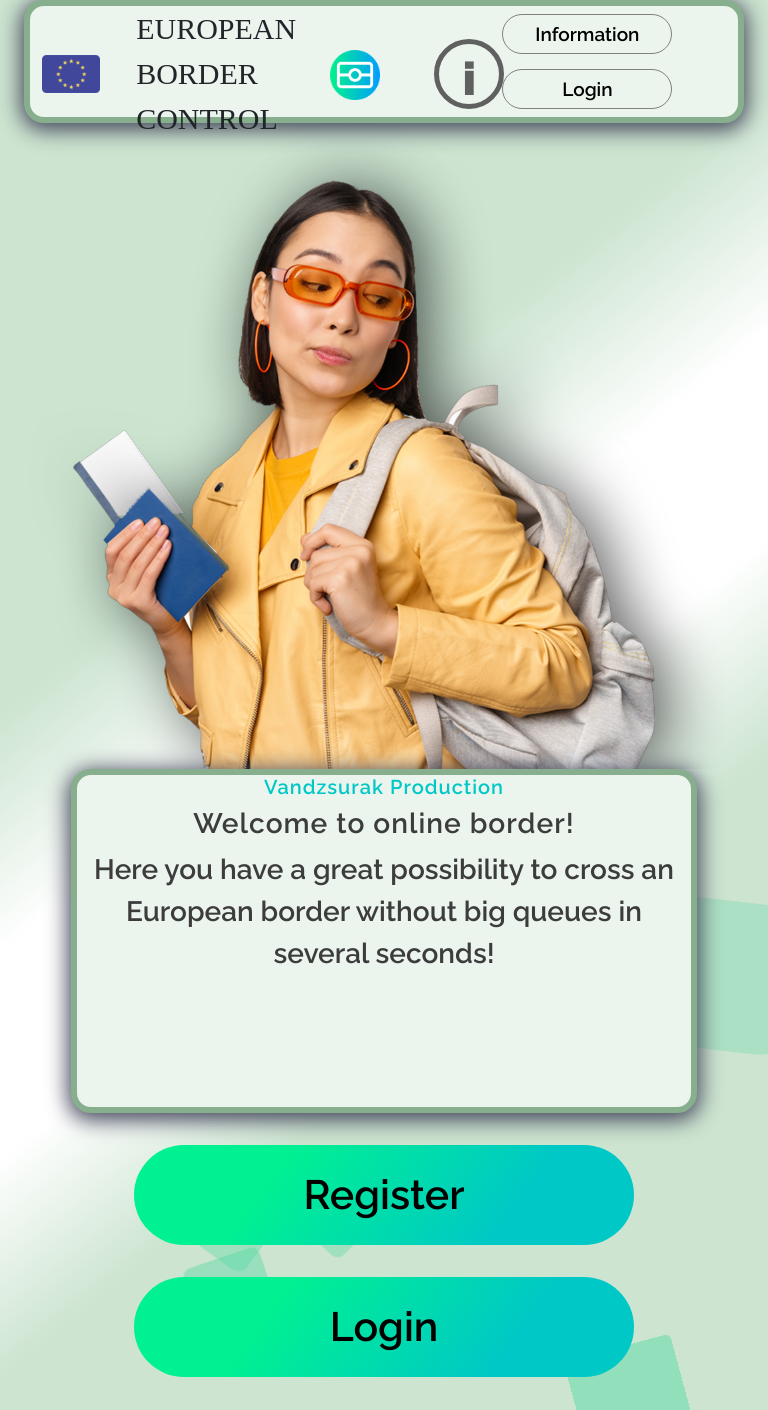
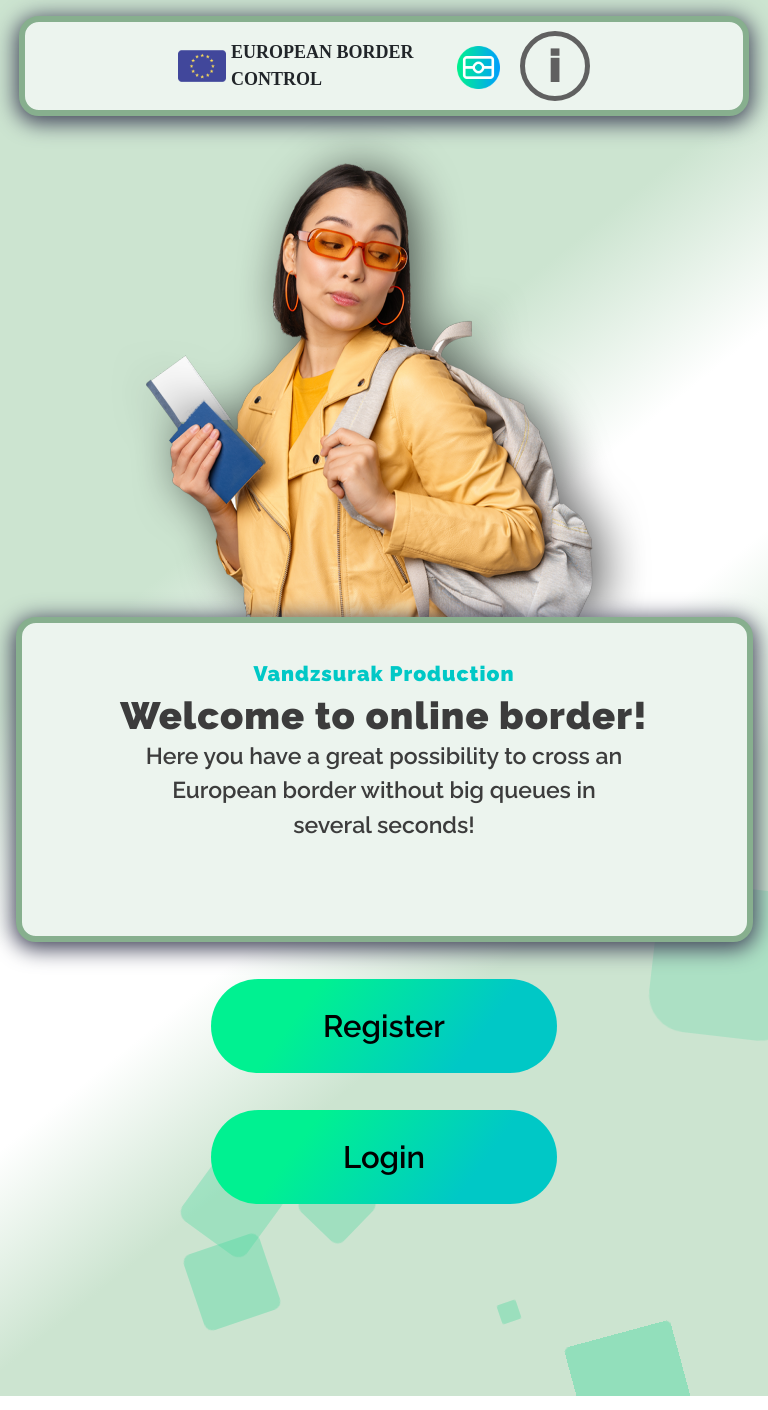
Before and after one commit to kiril-vandzsurak/european-online-border, a React (Create React App) app: page / in a window 768 px wide. Built offline with nearby package versions, Linux system fonts and the light colour scheme; a web font is replaced by a local one.

Commit message:
adding bootstrap

```diff
--- a/src/components/WelcomePage/WelcomePage.module.css
+++ b/src/components/WelcomePage/WelcomePage.css
@@ -116,98 +116,54 @@
   top: 0;
 }
 
-.upperNavbar {
-  width: 100%;
-  height: 85px;
-}
-
-.rowDirection {
-  display: flex;
-  flex-direction: row;
-  margin-left: 60px;
-  height: 111px;
-  align-items: center;
-}
-
-.labelName {
+.mainText {
+  display: block;
+  margin-inline: 5px;
   font-size: 33px;
-  margin-inline: 10px;
   font-family: "Phudu", cursive;
 }
 
-.containerWelcome {
-  flex-direction: row;
-  display: flex;
-  justify-content: space-between;
-}
-
-.buttonsRow {
-  align-items: center;
-  display: flex;
-  margin-right: 30px;
-}
-
-.buttonsRow button {
-  height: 40px;
-  width: 170px;
-  border: 1px grey solid;
-  border-radius: 50px;
-  background-color: transparent;
-  margin-inline: 10px;
-  font-family: "Raleway", sans-serif;
-  font-size: 19px;
-}
-
-/* .buttonAppearance {
-  height: 40px;
-  width: 170px;
-  border: 1px grey solid;
-  border-radius: 50px;
-  background-color: transparent;
-  margin-inline: 10px;
-  font-family: "Raleway", sans-serif;
-  font-size: 19px;
-  cursor: pointer;
-} */
-
-.rowBottom {
-  display: flex;
-  flex-direction: row;
+.welcomeLady {
+  width: 749px;
+  height: 663px;
+  position: relative;
+  z-index: 1;
 }
 
 .mainTextStyling {
   text-align: center;
   position: relative;
   top: 99px;
-  right: 149px;
+  right: 90px;
   z-index: 1;
 }
 
-h5,
-h2 {
+.WelcomeH5 {
   font-family: "Raleway", sans-serif;
   margin: 0;
   letter-spacing: 1px;
+  color: rgb(0, 200, 198);
+  font-size: 27px;
+  font-weight: 900;
 }
 
-h5 {
-  color: rgb(0, 200, 198);
-  font-size: 29px;
+.WelcomeH2 {
+  font-family: "Raleway", sans-serif;
+  margin: 0;
+  letter-spacing: 1px;
+  font-size: 45px;
+  color: rgb(60, 60, 60);
+  margin-top: 7px;
+  font-weight: 900;
 }
 
-h2 {
-  font-size: 55px;
+.WelcomeP {
   color: rgb(60, 60, 60);
-  margin-top: 7px;
-}
-
-p {
-  color: rgb(60, 60, 60);
-  font-size: 35px;
+  font-size: 31px;
   font-family: "Raleway", sans-serif;
 }
 
-.mainTextStyling button {
+.downButtonsWelcome {
   height: 66px;
   width: 262px;
   font-family: "Raleway", sans-serif;
@@ -221,58 +177,33 @@ p {
   );
   font-size: 20px;
   cursor: pointer;
-  /* animation-name: example;
-  animation-duration: 5s; */
+  margin-top: 17px;
 }
 
-.womanImg > img {
-  display: block;
-  width: 749px;
-  height: 657px;
-  margin-top: 3px;
-  position: relative;
-  z-index: 1;
-}
-
-/* @keyframes example {
-  from {
-    background: rgb(0, 241, 145);
-    background: linear-gradient(
-      126deg,
-      rgba(0, 241, 145, 1) 27%,
-      rgba(0, 200, 198, 1) 75%
-    );
-  }
-  to {
-    background: rgb(0, 241, 145);
-    background: linear-gradient(
-      -126deg,
-      rgba(0, 241, 145, 1) 27%,
-      rgba(0, 200, 198, 1) 75%
-    );
-  }
-} */
-
-.mainTextStyling button:hover {
+.downButtonsWelcome:hover {
   border: 2px black solid;
 }
 
-.buttonAppearance:hover {
-  border: 2px black solid;
+.mainLabel {
+  display: flex;
+  align-items: center;
 }
 
-/* background: rgb(0,241,145);
-background: linear-gradient(307deg, rgba(0,241,145,1) 27%, rgba(0,200,198,1) 75%); */
+.navButtons {
+  margin-top: 20px;
+  display: flex;
+  justify-content: end;
+}
+
+.btnCol {
+  display: block;
+}
 
 .smallInfo {
-  border-radius: 50%;
   margin-left: 20px;
-  border: 5px #606060 solid;
   width: 70px;
   height: 70px;
   text-align: center;
-  background-color: transparent;
-  display: none;
 }
 
 .smallInfo span {
@@ -281,29 +212,44 @@ background: linear-gradient(307deg, rgba(0,241,145,1) 27%, rgba(0,200,198,1) 75%
   display: block;
   font-family: "Raleway", sans-serif;
   font-weight: 900;
+  position: relative;
+  top: 50%;
+  transform: translateY(-50%);
 }
 
-.mobileButtons {
+.mobileLoginButton {
   display: none;
 }
 
-/* Extra Small */
-@media only screen and (max-width: 576px) {
-  .labelName {
-    font-size: 23px;
+/* response mt-2 d-flex justify-content-end */
+
+/* Extra small devices (portrait phones, less than 576px) */
+@media (max-width: 576px) {
+  .navButtons {
+    display: none;
   }
 
-  .rowDirection {
-    margin-left: 0px;
+  .btnCol {
+    display: none;
   }
 
-  .buttonsRow {
-    display: none;
+  .upperNavMobile {
+    justify-content: center;
   }
-  .containerWelcome {
-    justify-content: center;
+  .smallInfo {
+    display: block !important;
+    height: 42px;
+    width: 42px;
+  }
+
+  .smallInfo > span {
+    font-size: 27px;
+  }
+
+  .mobileVersionNav {
     border: 6px #87af8e solid;
     border-radius: 20px;
+    height: 100px;
     background-color: #ecf4ee;
     z-index: 1;
     position: relative;
@@ -311,20 +257,10 @@ background: linear-gradient(307deg, rgba(0,241,145,1) 27%, rgba(0,200,198,1) 75%
     -moz-box-shadow: 0px 4px 21px 3px rgba(66, 68, 90, 1);
     box-shadow: 0px 4px 21px 3px rgba(66, 68, 90, 1);
   }
-  .smallInfo {
-    display: block;
-  }
 
-  .womanImg > img {
-    width: 335px;
-    height: 316px;
-    left: 50%;
-    transform: translateX(-50%);
-    margin-top: 34px;
-  }
-
-  .rowBottom {
-    flex-direction: column;
+  .centerMobileWelcome {
+    display: flex;
+    justify-content: center;
   }
 
   .mainTextStyling {
@@ -332,18 +268,13 @@ background: linear-gradient(307deg, rgba(0,241,145,1) 27%, rgba(0,200,198,1) 75%
     right: 0px;
   }
 
-  .pcVersion {
-    display: none;
-  }
-
-  .mobileButtons {
-    display: flex;
-    flex-direction: column;
+  .background {
+    height: 874px;
   }
 
   .downInfo {
-    width: 90%;
-    height: 208px;
+    width: 307px;
+    height: 244px;
     margin-inline: auto;
     border: 6px #87af8e solid;
     border-radius: 20px;
@@ -355,49 +286,77 @@ background: linear-gradient(307deg, rgba(0,241,145,1) 27%, rgba(0,200,198,1) 75%
     box-shadow: 0px 4px 21px 3px rgba(66, 68, 90, 1);
   }
 
-  h2 {
-    font-size: 22px;
-    margin-top: 17px;
-  }
-
-  h5 {
-    margin-top: 26px;
+  .WelcomeH5 {
+    margin-top: 38px;
     font-size: 21px;
   }
 
-  p {
-    font-size: 16px;
+  .WelcomeH2 {
+    font-size: 22px;
   }
 
-  .background {
-    height: 915px;
+  .WelcomeP {
+    font-size: 14px;
   }
 
-  .mainTextStyling button {
-    margin-inline: auto;
-    width: 344px;
-    height: 82px;
-    font-size: 29px;
+  .downButtonsWelcome {
+    height: 69px;
+    width: 294px;
+    font-size: 31px;
+    margin-top: 37px;
   }
 
-  .mobileVersion {
-    margin-top: 32px;
+  .mobileDownButtonsWelcome {
+    display: flex;
+    flex-direction: column;
+  }
+
+  .mobileLoginButton {
+    display: inline-block;
+  }
+
+  .mainText {
+    font-size: 14px;
+    font-weight: 900;
+    width: 115px !important;
+  }
+
+  .logoSmallEuro {
+    width: 48px !important;
+    height: 48px !important;
+  }
+
+  .logoSmallBio {
+    width: 43px !important;
+    height: 43px !important;
+  }
+
+  .welcomeLady {
+    width: 268px;
+    height: 258px;
   }
 }
 
-/* Small <-> Medium */
 @media only screen and (min-width: 576px) and (max-width: 768px) {
-  .labelName {
-    font-size: 22px;
+  .navButtons {
+    display: none;
   }
 
-  .buttonsRow {
+  .btnCol {
     display: none;
   }
-  .containerWelcome {
+
+  .upperNavMobile {
     justify-content: center;
+  }
+  .smallInfo {
+    display: block !important;
+  }
+
+  .mobileVersionNav {
     border: 6px #87af8e solid;
     border-radius: 20px;
+    height: 100px;
     background-color: #ecf4ee;
     z-index: 1;
     position: relative;
@@ -405,20 +364,10 @@ background: linear-gradient(307deg, rgba(0,241,145,1) 27%, rgba(0,200,198,1) 75%
     -moz-box-shadow: 0px 4px 21px 3px rgba(66, 68, 90, 1);
     box-shadow: 0px 4px 21px 3px rgba(66, 68, 90, 1);
   }
-  .smallInfo {
-    display: block;
-  }
 
-  .womanImg > img {
-    width: 542px;
-    height: 471px;
-    left: 50%;
-    transform: translateX(-50%);
-    margin-top: 34px;
-  }
-
-  .rowBottom {
-    flex-direction: column;
+  .centerMobileWelcome {
+    display: flex;
+    justify-content: center;
   }
 
   .mainTextStyling {
@@ -426,18 +375,13 @@ background: linear-gradient(307deg, rgba(0,241,145,1) 27%, rgba(0,200,198,1) 75%
     right: 0px;
   }
 
-  .pcVersion {
-    display: none;
-  }
-
-  .mobileButtons {
-    display: flex;
-    flex-direction: column;
+  .background {
+    height: 1257px;
   }
 
   .downInfo {
-    width: 90%;
-    height: 304px;
+    width: 534px;
+    height: 325px;
     margin-inline: auto;
     border: 6px #87af8e solid;
     border-radius: 20px;
@@ -449,51 +393,78 @@ background: linear-gradient(307deg, rgba(0,241,145,1) 27%, rgba(0,200,198,1) 75%
     box-shadow: 0px 4px 21px 3px rgba(66, 68, 90, 1);
   }
 
-  h2 {
-    font-size: 35px;
-    margin-top: 19px;
+  .WelcomeH5 {
+    margin-top: 38px;
+    font-size: 21px;
   }
 
-  h5 {
-    margin-top: 50px;
+  .WelcomeH2 {
+    font-size: 38px;
   }
 
-  p {
+  .WelcomeP {
     font-size: 23px;
   }
 
-  .background {
-    height: 1196px;
+  .downButtonsWelcome {
+    height: 94px;
+    width: 346px;
+    font-size: 31px;
+    margin-top: 37px;
   }
 
-  .mainTextStyling button {
-    margin-inline: auto;
-    width: 384px;
-    height: 81px;
-    font-size: 30px;
+  .mobileDownButtonsWelcome {
+    display: flex;
+    flex-direction: column;
   }
 
-  .mobileVersion {
-    margin-top: 49px;
+  .mobileLoginButton {
+    display: inline-block;
+  }
+
+  .mainText {
+    font-size: 18px;
+    font-weight: 900;
+    width: 221px !important;
+  }
+
+  .logoSmallEuro {
+    width: 48px !important;
+    height: 48px !important;
+  }
+
+  .logoSmallBio {
+    width: 43px !important;
+    height: 43px !important;
+  }
+
+  .welcomeLady {
+    width: 559px;
+    height: 501px;
   }
 }
 
-@media only screen and (min-width: 768px) and (max-width: 888px) {
-  .labelName {
-    font-size: 30px;
-    width: 364px;
-  }
-}
-
-/* Medium <-> Large */
+/* Small devices (landscape phones, less than 768px) */
 @media only screen and (min-width: 768px) and (max-width: 992px) {
-  .buttonsRow {
+  .navButtons {
     display: none;
   }
-  .containerWelcome {
+
+  .btnCol {
+    display: none;
+  }
+
+  .upperNavMobile {
     justify-content: center;
+  }
+  .smallInfo {
+    display: block !important;
+  }
+
+  .mobileVersionNav {
     border: 6px #87af8e solid;
     border-radius: 20px;
+    height: 100px;
     background-color: #ecf4ee;
     z-index: 1;
     position: relative;
@@ -501,20 +472,10 @@ background: linear-gradient(307deg, rgba(0,241,145,1) 27%, rgba(0,200,198,1) 75%
     -moz-box-shadow: 0px 4px 21px 3px rgba(66, 68, 90, 1);
     box-shadow: 0px 4px 21px 3px rgba(66, 68, 90, 1);
   }
-  .smallInfo {
-    display: block;
-  }
 
-  .womanImg > img {
-    width: 728px;
-    height: 650px;
-    left: 50%;
-    transform: translateX(-50%);
-    margin-top: 34px;
-  }
-
-  .rowBottom {
-    flex-direction: column;
+  .centerMobileWelcome {
+    display: flex;
+    justify-content: center;
   }
 
   .mainTextStyling {
@@ -522,18 +483,13 @@ background: linear-gradient(307deg, rgba(0,241,145,1) 27%, rgba(0,200,198,1) 75%
     right: 0px;
   }
 
-  .pcVersion {
-    display: none;
-  }
-
-  .mobileButtons {
-    display: flex;
-    flex-direction: column;
+  .background {
+    height: 1396px;
   }
 
   .downInfo {
-    width: 90%;
-    height: 344px;
+    width: 737px;
+    height: 325px;
     margin-inline: auto;
     border: 6px #87af8e solid;
     border-radius: 20px;
@@ -545,63 +501,74 @@ background: linear-gradient(307deg, rgba(0,241,145,1) 27%, rgba(0,200,198,1) 75%
     box-shadow: 0px 4px 21px 3px rgba(66, 68, 90, 1);
   }
 
-  h2 {
-    font-size: 42px;
-    margin-top: 19px;
+  .WelcomeH5 {
+    margin-top: 38px;
   }
 
-  h5 {
-    margin-top: 56px;
+  .downButtonsWelcome {
+    height: 94px;
+    width: 346px;
+    font-size: 31px;
+    margin-top: 37px;
   }
 
-  p {
-    font-size: 28px;
+  .mobileDownButtonsWelcome {
+    display: flex;
+    flex-direction: column;
   }
 
-  .background {
-    height: 1410px;
-  }
-
-  .mainTextStyling button {
-    margin-inline: auto;
-    width: 500px;
-    height: 100px;
-    font-size: 41px;
-  }
-
-  .mobileVersion {
-    margin-top: 32px;
+  .mobileLoginButton {
+    display: inline-block;
   }
 }
 
-/* Large <-> Extra Large */
+/* response */
+
+/* Medium devices (tablets, less than 992px) */
 @media only screen and (min-width: 992px) and (max-width: 1200px) {
   .mainTextStyling {
-    right: 82px;
+    right: 0px;
+    top: 193px;
   }
-  h5 {
+  .WelcomeH5 {
     font-size: 20px;
   }
-  h2 {
-    font-size: 46px;
+  .WelcomeH2 {
+    font-size: 38px;
   }
-  p {
-    font-size: 25px;
+  .WelcomeP {
+    font-size: 21px;
   }
 
-  .womanImg > img {
-    height: 656px;
-    width: 713px;
+  .welcomeLady {
+    height: 663px;
+    width: 725px;
+    position: relative;
+    right: 65px;
   }
 
-  .labelName {
+  .mainText {
     width: 265px;
+  }
+
+  .colWidth {
+    width: 50% !important;
   }
 }
 
-/* Extra Large */
-@media only screen and (min-width: 1200px) {
-  .labelName {
+@media (min-width: 1200px) and (max-width: 1285px) {
+  .mainTextStyling {
+    right: -15px;
+  }
+
+  .WelcomeP {
+    font-size: 26px;
+  }
+}
+
+/* Large devices (desktops, less than 1200px) */
+@media (max-width: 1285px) {
+  .mainText {
     width: 399px;
   }
 }
--- a/src/components/WelcomePage/WelcomePage.jsx
+++ b/src/components/WelcomePage/WelcomePage.jsx
@@ -2,12 +2,13 @@ import Container from "react-bootstrap/Container";
 import Row from "react-bootstrap/Row";
 import Col from "react-bootstrap/Col";
 import { Link } from "react-router-dom";
-import styles from "./WelcomePage.module.css";
+import Button from "react-bootstrap/Button";
+import "./WelcomePage.css";
 
 const WelcomePage = () => {
   return (
-    <div className={styles.background}>
-      <div className={styles.circles}>
+    <div className="background">
+      <div className="circles">
         <div></div>
         <div></div>
         <div></div>
@@ -19,11 +20,12 @@ const WelcomePage = () => {
         <div></div>
         <div></div>
       </div>
-      <div className={styles.upperNavbar}>
-        <Container className={styles.containerWelcome}>
-          <Row className={styles.rowDirection}>
-            <Col>
+      <Container style={{ width: "95%" }} fluid>
+        <Row className="mt-3 mobileVersionNav">
+          <Col className="d-flex align-items-center upperNavMobile">
+            <div className="mainLabel">
               <img
+                className="logoSmallEuro"
                 style={{
                   display: "block",
                   width: "58px",
@@ -32,10 +34,9 @@ const WelcomePage = () => {
                 src={window.location.origin + "/european-union.png"}
                 alt="img"
               />
-            </Col>
-            <Col className={styles.labelName}>EUROPEAN BORDER CONTROL</Col>
-            <Col>
+              <span className="mainText">EUROPEAN BORDER CONTROL</span>
               <img
+                className="logoSmallBio"
                 style={{
                   display: "block",
                   width: "50px",
@@ -45,54 +46,82 @@ const WelcomePage = () => {
                 src={window.location.origin + "/biometry.png"}
                 alt="img"
               />
+            </div>
+            <Button
+              style={{
+                display: "none",
+                borderRadius: "50%",
+                border: "5px #606060 solid",
+              }}
+              variant="outline-dark"
+              className="smallInfo"
+            >
+              <span>i</span>
+            </Button>
           </Col>
-            <Col>
-              <button className={styles.smallInfo}>
-                <span>i</span>
-              </button>
+          <Col className="btnCol">
+            <div className="navButtons">
+              <Button
+                style={{
+                  fontSize: "20px",
+                  width: "150px",
+                  borderRadius: "50px",
+                  height: "46px",
+                  marginRight: "20px",
+                }}
+                variant="outline-dark"
+              >
+                Information
+              </Button>
+              <Button
+                style={{
+                  fontSize: "20px",
+                  width: "150px",
+                  borderRadius: "50px",
+                  height: "46px",
+                }}
+                variant="outline-dark"
+              >
+                Login
+              </Button>
+            </div>
           </Col>
         </Row>
-          <Row className={styles.buttonsRow}>
-            <button>Information</button>
-            <button>Login</button>
-          </Row>
-        </Container>
-      </div>
-      <div>
-        <Container>
-          <Row className={styles.rowBottom}>
-            <Col className={styles.womanImg}>
+        <Row>
+          <Col className="colWidth centerMobileWelcome">
             <img
+              className="welcomeLady"
               src={window.location.origin + "/welcome-lady1.png"}
               alt="img"
             />
           </Col>
-            <Col>
-              <div className={styles.mainTextStyling}>
-                <div className={styles.downInfo}>
-                  <h5>Vandzsurak Production</h5>
-                  <h2>Welcome to online border!</h2>
-                  <p>
-                    Here you have a great possibility to cross an <br />{" "}
-                    European border without big queues in <br /> several
-                    seconds!
+          <Col className="colWidth centerMobileWelcome">
+            <div className="mainTextStyling">
+              <div className="downInfo">
+                <h5 className="WelcomeH5">Vandzsurak Production</h5>
+                <h2 className="WelcomeH2">Welcome to online border!</h2>
+                <p className="WelcomeP">
+                  Here you have a great possibility to cross an <br /> European
+                  border without big queues in <br /> several seconds!
                 </p>
               </div>
+              <div className="mobileDownButtonsWelcome">
                 <Link to="/register" relative="path">
-                  <button className={styles.pcVersion}>Register</button>
+                  <button className="downButtonsWelcome pcVersion">
+                    Register
+                  </button>
                 </Link>
-                <div className={styles.mobileButtons}>
                 <Link to="/register" relative="path">
-                    <button className={styles.mobileVersion}>Register</button>
+                  <button className="downButtonsWelcome mobileLoginButton">
+                    Login
+                  </button>
                 </Link>
-                  <button className={styles.mobileVersion}>Login</button>
               </div>
             </div>
           </Col>
         </Row>
       </Container>
     </div>
-    </div>
   );
 };
 
```
Lines whose indentation alone changed are shown as unchanged.
